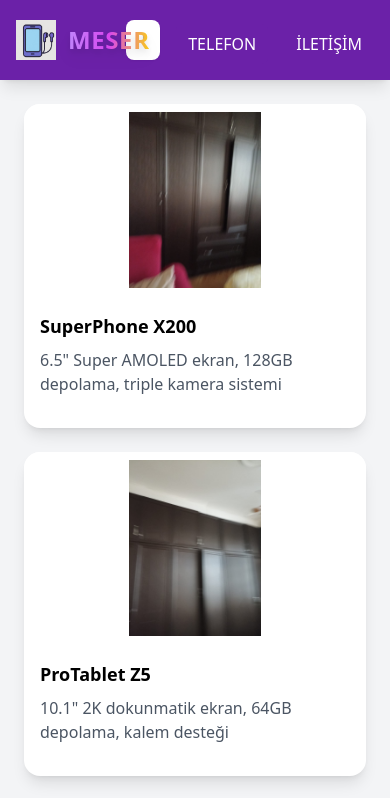
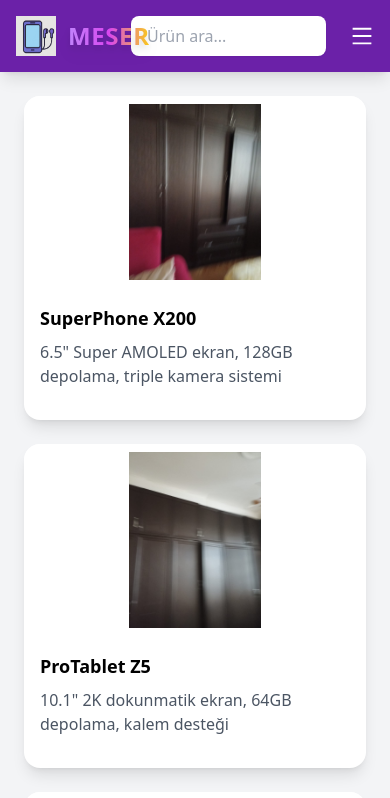
Before and after one commit to mrhasan34/meserWeb, a React (Create React App) app: page /#/products in a window 390 px wide. Shown: the top 798 px of the page. Built offline with nearby package versions, Linux system fonts and the light colour scheme.

Commit message:
Add mobile menu functionality and improve Navbar layout

```diff
--- a/src/components/Navbar.jsx
+++ b/src/components/Navbar.jsx
@@ -1,18 +1,24 @@
-import React from 'react';
-import { NavLink, useLocation, Link } from 'react-router-dom';
+import React, { useState } from 'react';
+import { NavLink, useLocation } from 'react-router-dom';
+import { AiOutlineMenu, AiOutlineClose } from 'react-icons/ai';
 import logo from '../assets/logo.png';
 
 const Navbar = ({ onSearchChange, searchTerm }) => {
   const location = useLocation();
   const showSearch = location.pathname === '/products';
+  const [menuOpen, setMenuOpen] = useState(false);
 
   return (
     <nav className="bg-purple-800 text-white p-4 flex justify-between items-center sticky top-0 z-50 shadow-lg">
+      {/* Logo */}
       <div className="flex items-center">
         <img src={logo} alt="Logo" className="h-10 w-10 mr-3" />
-        <span className="text-transparent bg-clip-text bg-gradient-to-r from-purple-400 via-fuchsia-500 to-yellow-400 text-2xl font-extrabold tracking-wide drop-shadow-lg select-none">MESER</span>
+        <span className="text-transparent bg-clip-text bg-gradient-to-r from-purple-400 via-fuchsia-500 to-yellow-400 text-2xl font-extrabold tracking-wide drop-shadow-lg select-none">
+          MESER
+        </span>
       </div>
 
+      {/* Search bar (her zaman ortada kalır) */}
       {showSearch && (
         <div className="flex-grow max-w-xl mx-4">
           <input
@@ -25,7 +31,8 @@ const Navbar = ({ onSearchChange, searchTerm }) => {
         </div>
       )}
 
-      <div className="flex space-x-4 mt-2 sm:mt-0">
+      {/* Desktop Menü */}
+      <div className="hidden md:flex space-x-4 mt-2 sm:mt-0">
         <NavLink
           to="/products"
           className={({ isActive }) =>
@@ -43,6 +50,31 @@ const Navbar = ({ onSearchChange, searchTerm }) => {
           İLETİŞİM
         </NavLink>
       </div>
+
+      {/* Mobile Menü butonu */}
+      <div className="md:hidden cursor-pointer ml-2" onClick={() => setMenuOpen(!menuOpen)}>
+        {menuOpen ? <AiOutlineClose size={24} /> : <AiOutlineMenu size={24} />}
+      </div>
+
+      {/* Mobile Menü */}
+      {menuOpen && (
+        <div className="absolute top-16 right-4 bg-purple-800 shadow-lg rounded-md flex flex-col w-40 md:hidden">
+          <NavLink
+            to="/products"
+            className="px-4 py-2 hover:bg-purple-700 rounded-t-md"
+            onClick={() => setMenuOpen(false)}
+          >
+            TELEFON
+          </NavLink>
+          <NavLink
+            to="/contact"
+            className="px-4 py-2 hover:bg-purple-700 rounded-b-md"
+            onClick={() => setMenuOpen(false)}
+          >
+            İLETİŞİM
+          </NavLink>
+        </div>
+      )}
     </nav>
   );
 };
```
